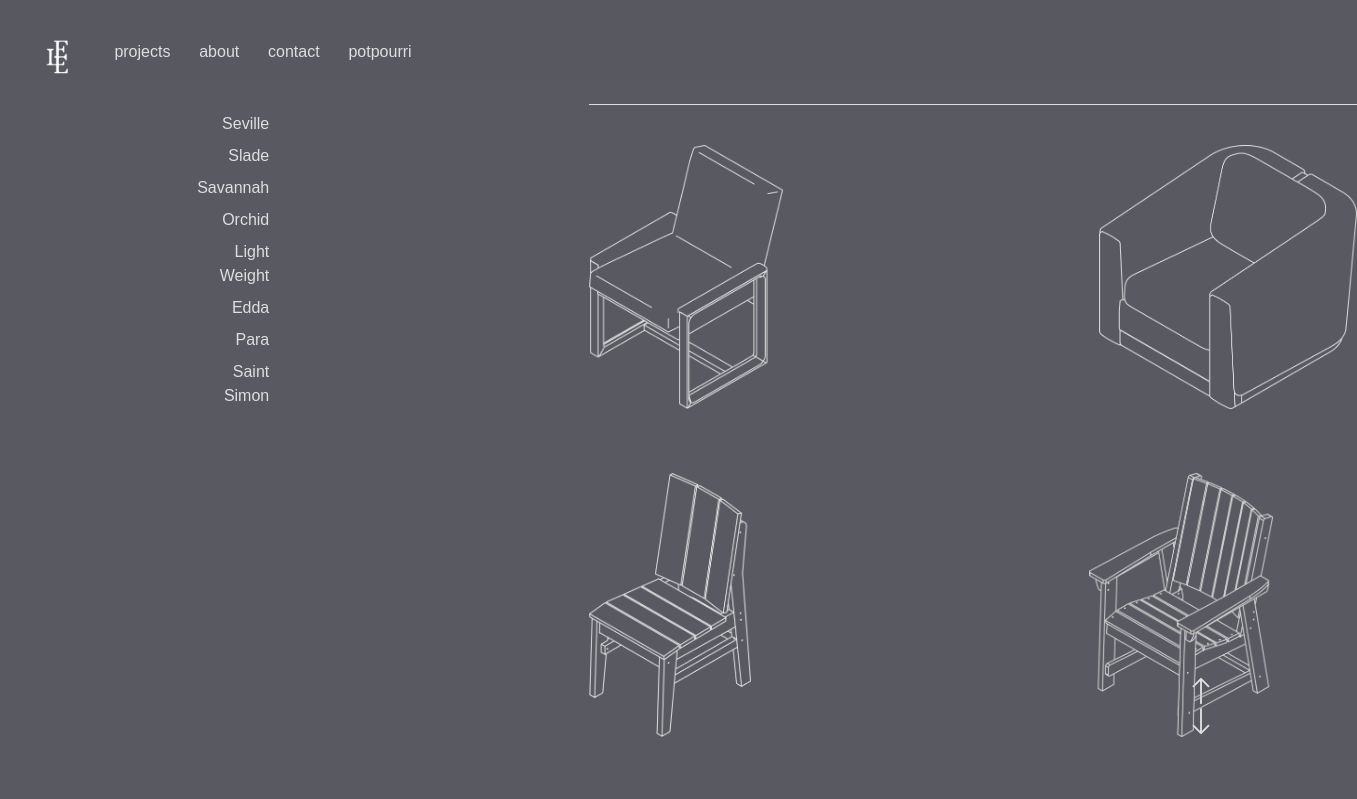
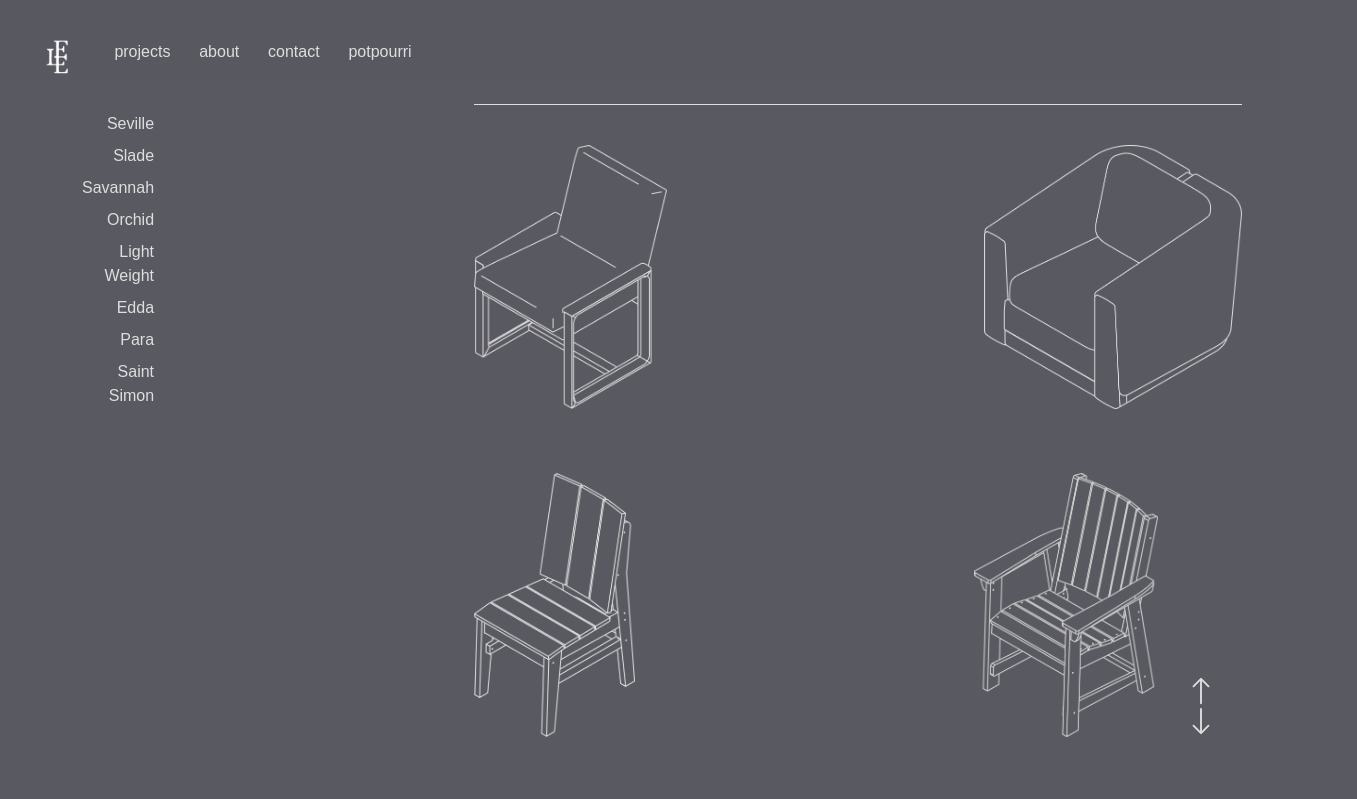
Before and after one commit to Lrrmi/lrr_portfolio, a React (Create React App) app: page /projects in a window 1280 px wide. Shown: the top 799 px of the page, 1357 px wide, since content can reach past the window. Built offline with nearby package versions, Linux system fonts and the light colour scheme.

Commit message:
Fix spacing on projects page

```diff
--- a/src/styles/projects.scss
+++ b/src/styles/projects.scss
@@ -17,10 +17,9 @@
         width: 100%;
         box-sizing: border-box;
         max-width: 100vw;
-        margin-left: calc(-43.5vw + 42rem);
 
         .projectNames {
-            flex: 0 auto;
+            flex: 0 5rem;
             width: max-content;
             text-align: right;
             margin-right: 20rem;
@@ -38,7 +37,7 @@
         }
 
         .projectsDisplay {
-            flex: .75;
+            flex: .6;
 
             .drawLine {
                 width: 100%;
```
